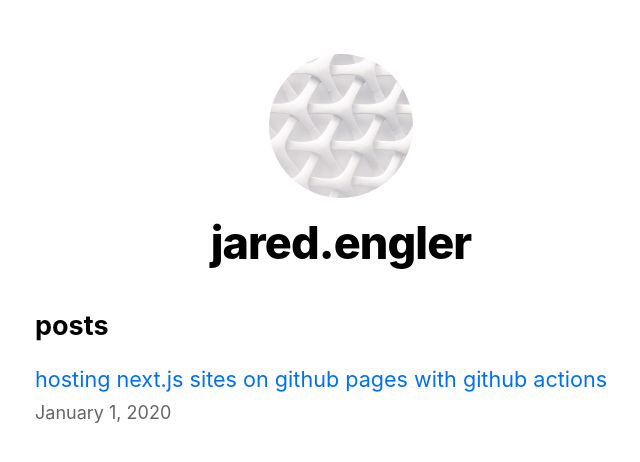
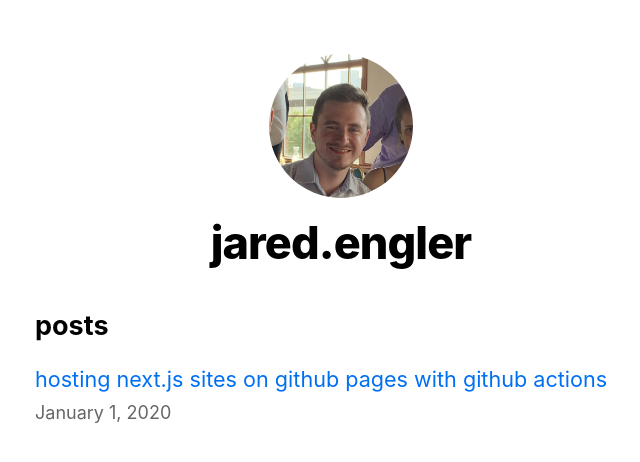
Before and after one commit to lagooned/blog, a Next.js app: page /blog/ in a window 1280 px wide. Shown: the top 462 px of the page, without its empty margins (299-939 px from the left). Built offline with nearby package versions, Linux system fonts and the light colour scheme.

Commit message:
add picture of me

```diff
--- a/components/layout.js
+++ b/components/layout.js
@@ -27,7 +27,7 @@ export default function Layout({ children, home }) {
         {home ? (
           <>
             <img
-              src="/blog/images/profile.jpg"
+              src="/blog/images/me-centered-better.png"
               className={`${styles.headerHomeImage} ${utilStyles.borderCircle}`}
               alt={name}
             />
@@ -38,7 +38,7 @@ export default function Layout({ children, home }) {
             <Link href="/">
               <a>
                 <img
-                  src="/blog/images/profile.jpg"
+                  src="/blog/images/me-centered-better.png"
                   className={`${styles.headerImage} ${utilStyles.borderCircle}`}
                   alt={name}
                 />
```
Also changed, not shown: public/images/me-centered-better.png (added).
